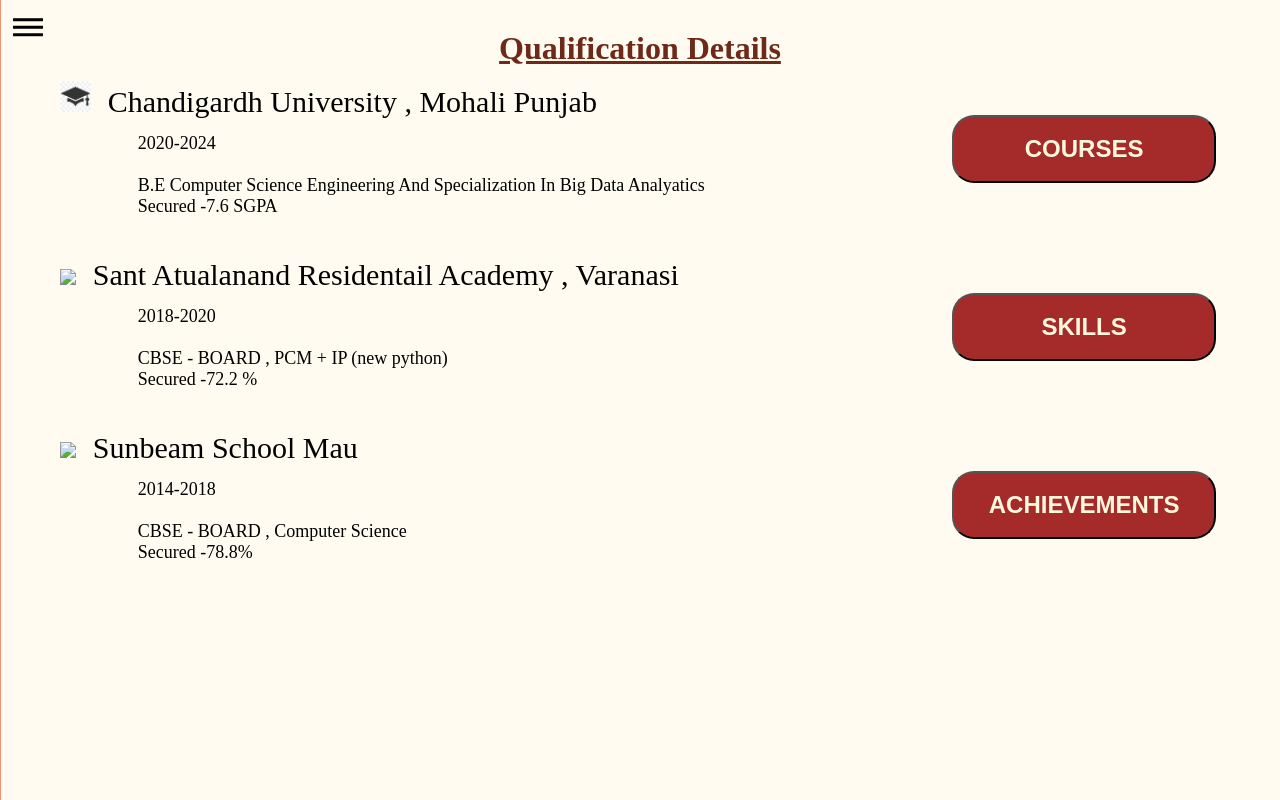
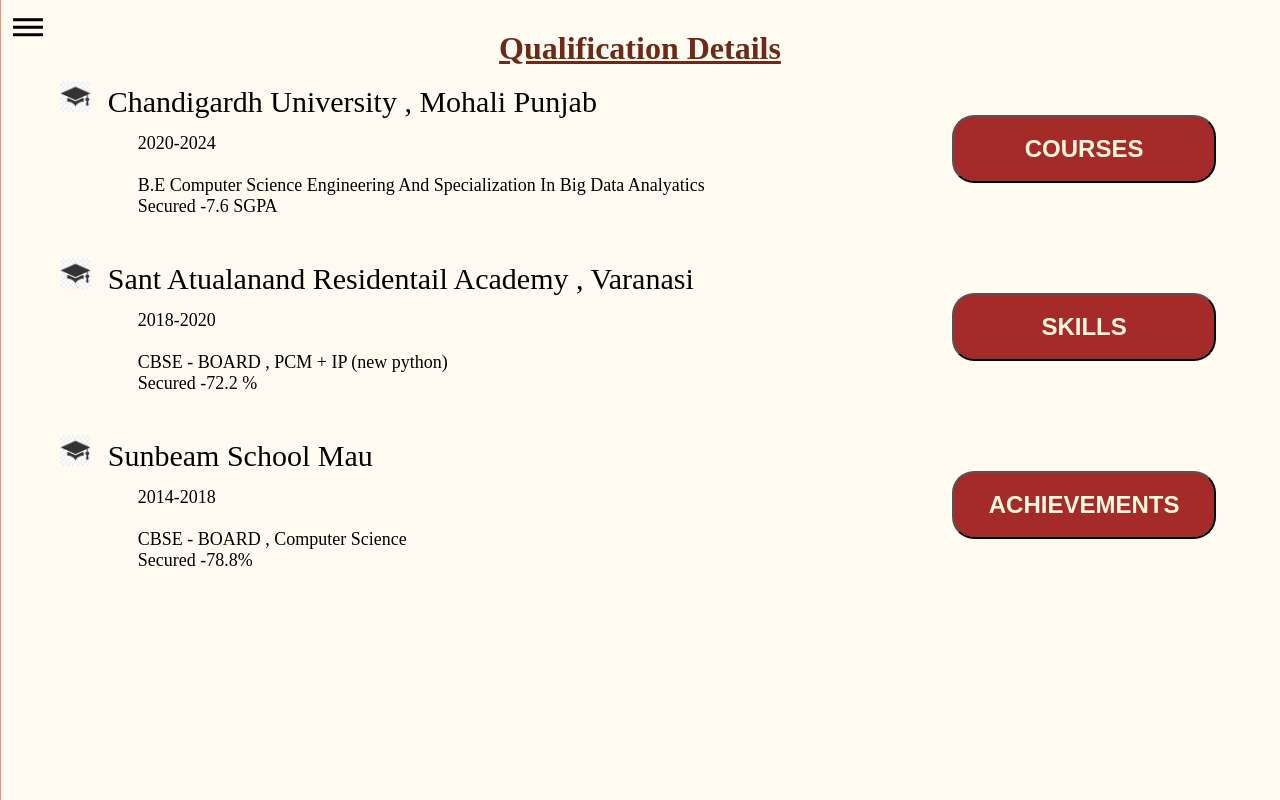
Before and after one commit to Salvinrai/portfolio, a plain HTML site: page education.html in a window 1280 px wide. Drawn offline with Linux system fonts and the light colour scheme; the site is published under a folder, as on GitHub Pages, so addresses that start at the root find nothing; a web font is replaced by a local one.

Commit message:
Update education.html

```diff
--- a/education.html
+++ b/education.html
@@ -41,7 +41,7 @@
                 <div class ="main">
                 <div class ="infoedu">
                     <div class ="passout">
-                        <img src="portfolio/pic/scholar.jpg"><span class="schoolname">Chandigardh University , Mohali Punjab</span>
+                        <img src="pic/scholar.jpg"><span class="schoolname">Chandigardh University , Mohali Punjab</span>
                         <div class="year"> 2020-2024
                             <br>
                             <br>
@@ -53,7 +53,7 @@
 
                     </div>
                     <div class ="passout">
-                        <img src="/pic/scholar.jpg"><span class="schoolname">Sant Atualanand Residentail Academy , Varanasi</span>
+                        <img src="pic/scholar.jpg"><span class="schoolname">Sant Atualanand Residentail Academy , Varanasi</span>
                         <div class="year"> 2018-2020
                             <br>
                             <br>
@@ -65,7 +65,7 @@
 
                     </div>
                     <div class ="passout">
-                        <img src="/pic/scholar.jpg"><span class="schoolname">Sunbeam School Mau</span>
+                        <img src="pic/scholar.jpg"><span class="schoolname">Sunbeam School Mau</span>
                         <div class="year"> 2014-2018
                             <br>
                             <br>
```
